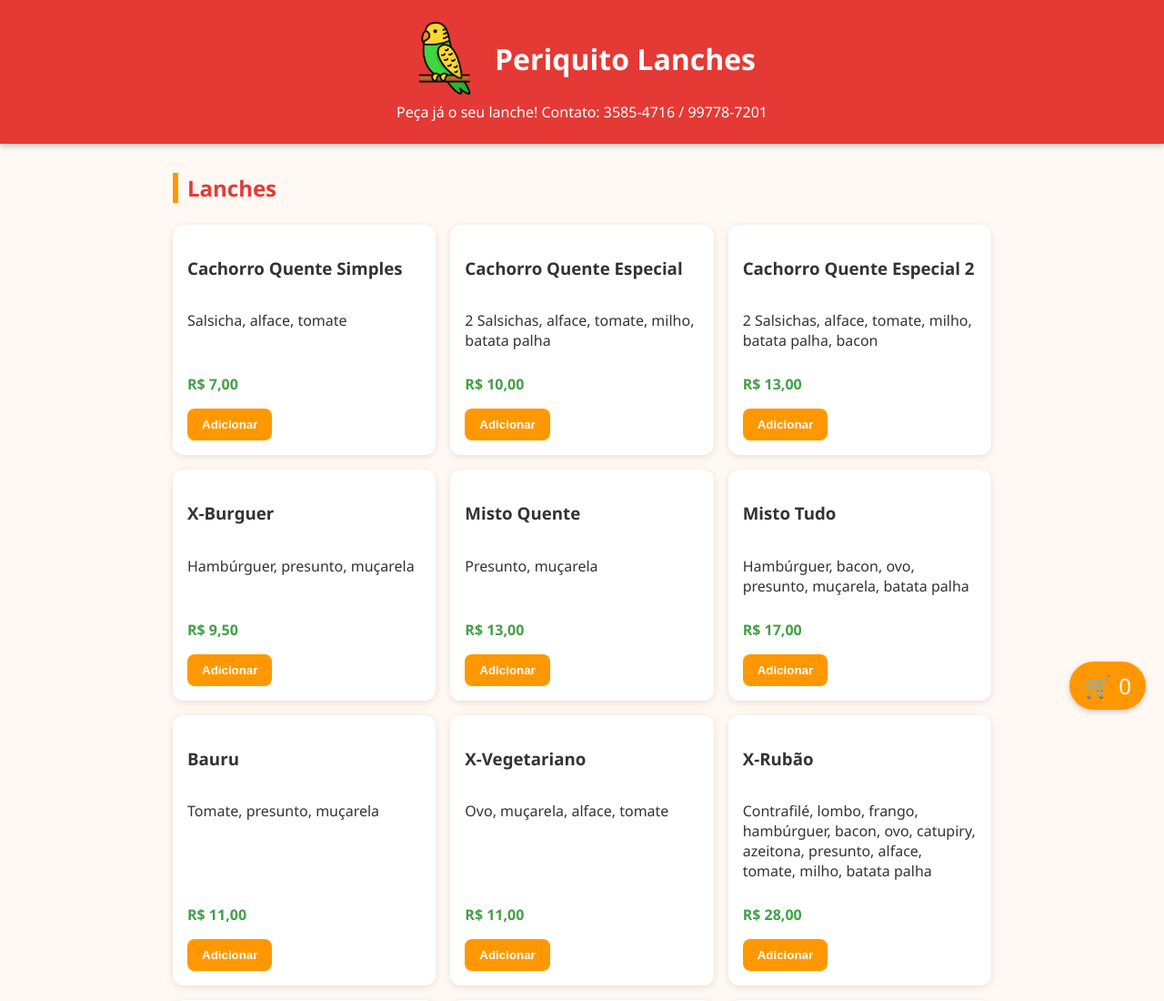
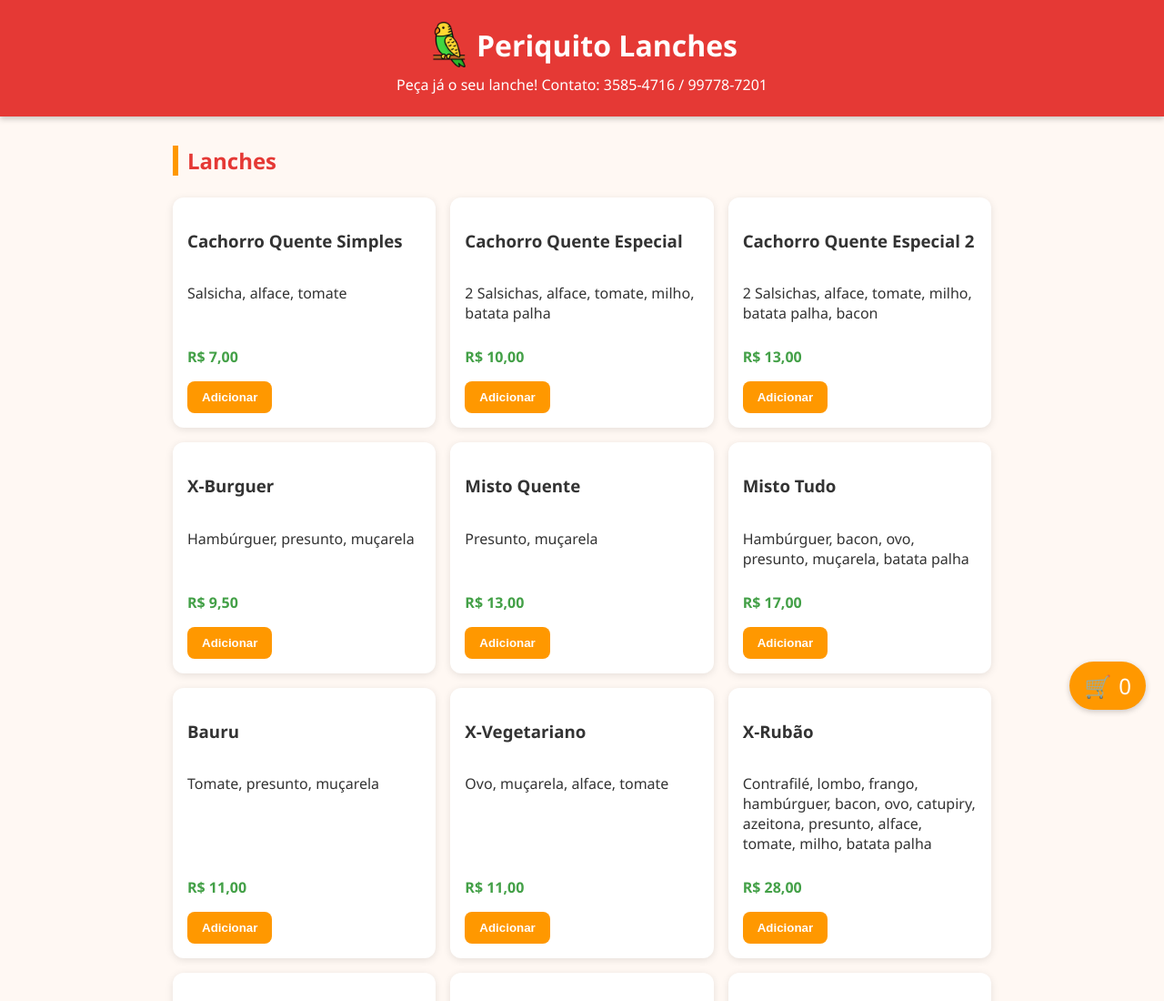
Before and after one commit to andersonpinheiro/lanchonete2.0, a plain HTML site: page index.html in a window 1280 px wide. Shown: the top 1100 px of the page at 91% size. Drawn offline with Linux system fonts and the light colour scheme.

Commit message:
Segundo commit

```diff
--- a/style.css
+++ b/style.css
@@ -38,11 +38,11 @@
     .header__logo-group {
     display: flex;
     align-items: center;
-    gap: 15px;
+    gap: 5px;
     }
 
     .header__logo-img {
-    width: 80px;
+    width: 50px;
     height: auto;
     }
 
```
